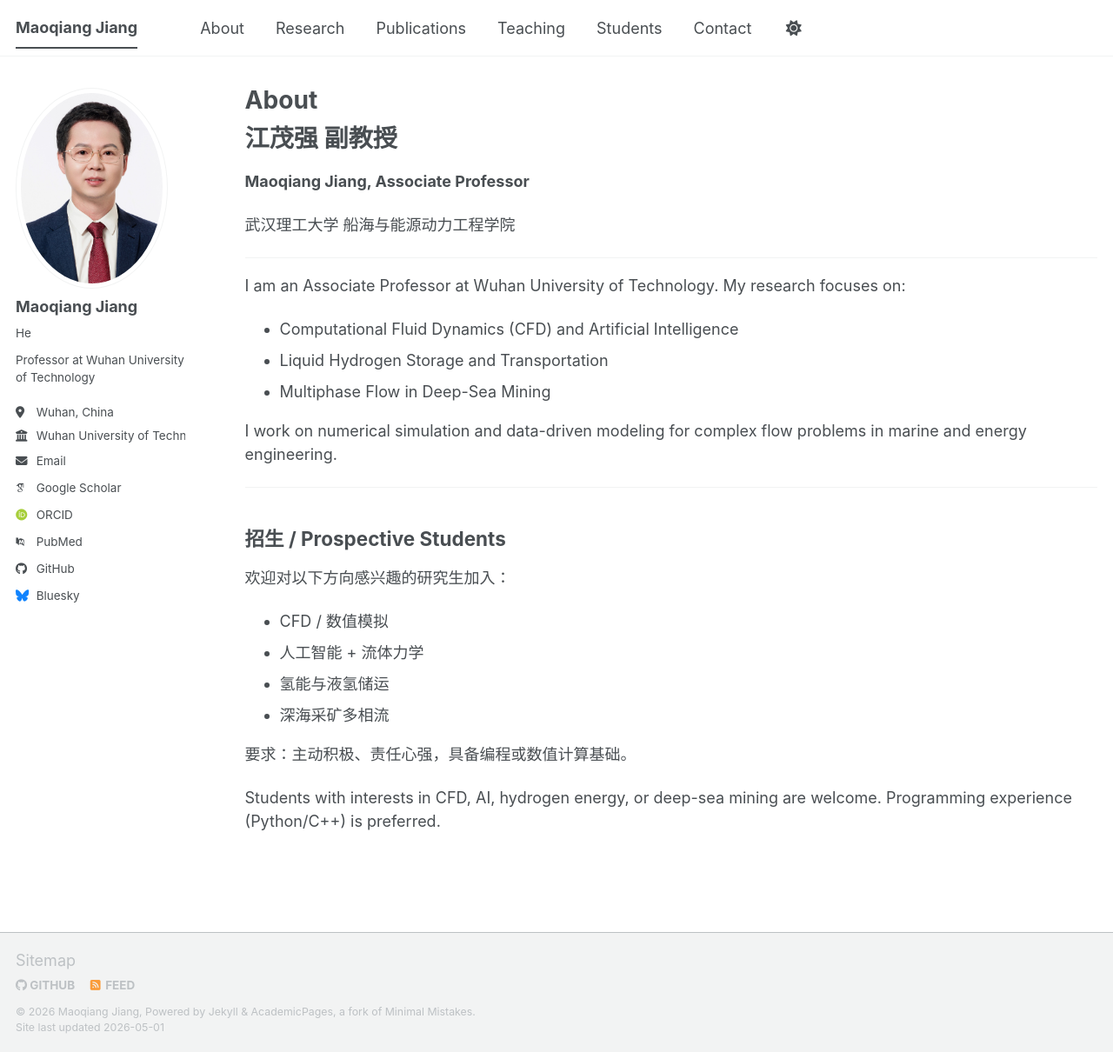
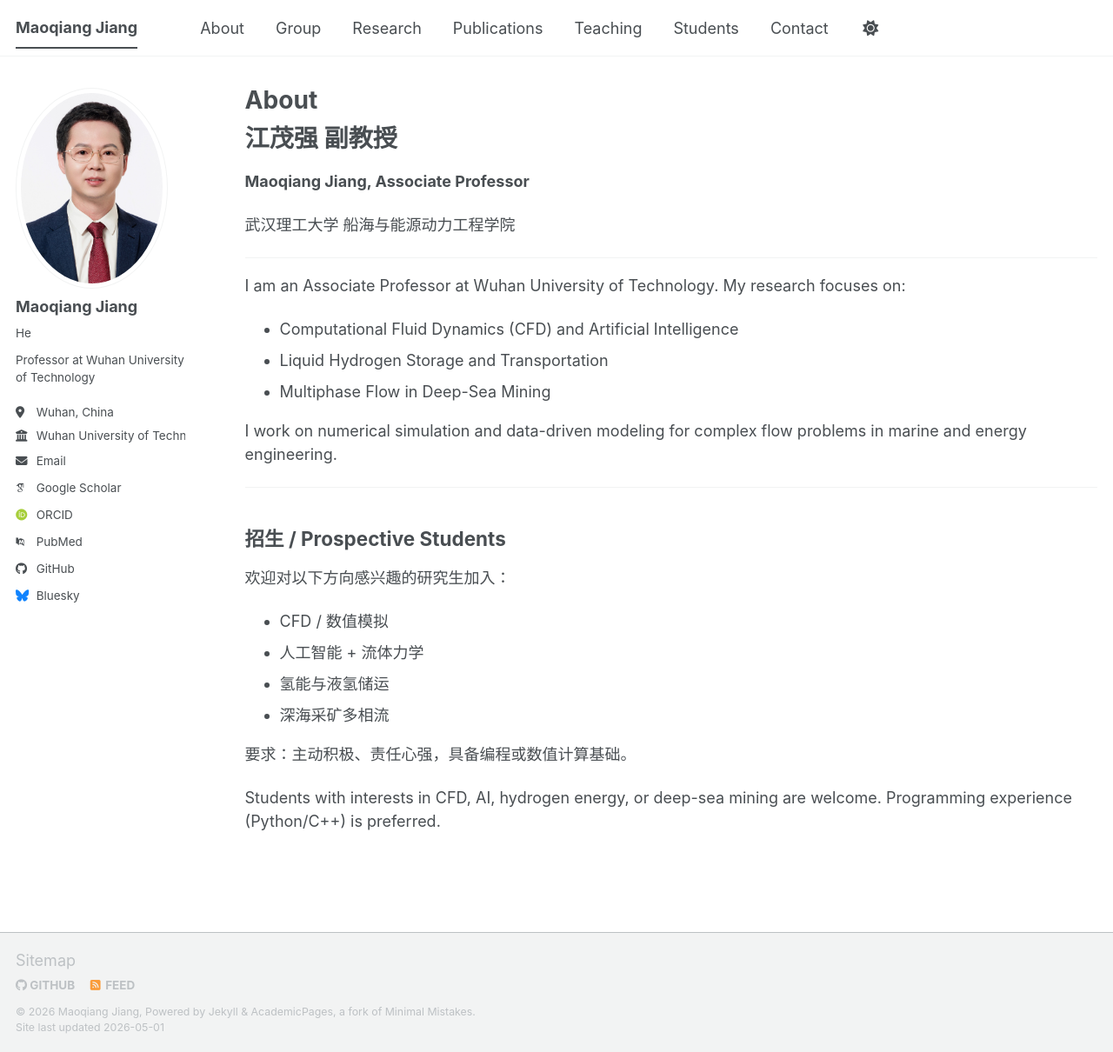
Before and after one commit to jiangmq2026/maoqiangjiang.github.io, a Jekyll site: the page built from _pages/about.md, in a window 1280 px wide and 1210 px high. Shown: the whole window at 87% size. Built offline with Jekyll 4.4.1, drawn with Linux system fonts in a browser that asks for light colours; some web fonts are replaced; a script bundle is joined from its source files by our own code; library files that are not in the unit come from our copies.

Commit message:
Update navigation.yml

```diff
--- a/_data/navigation.yml
+++ b/_data/navigation.yml
@@ -10,6 +10,9 @@
 main:
   - title: "About"
     url: /
+
+  - title: "Group"
+    url: /group/
 
   - title: "Research"
     url: /research/
```
